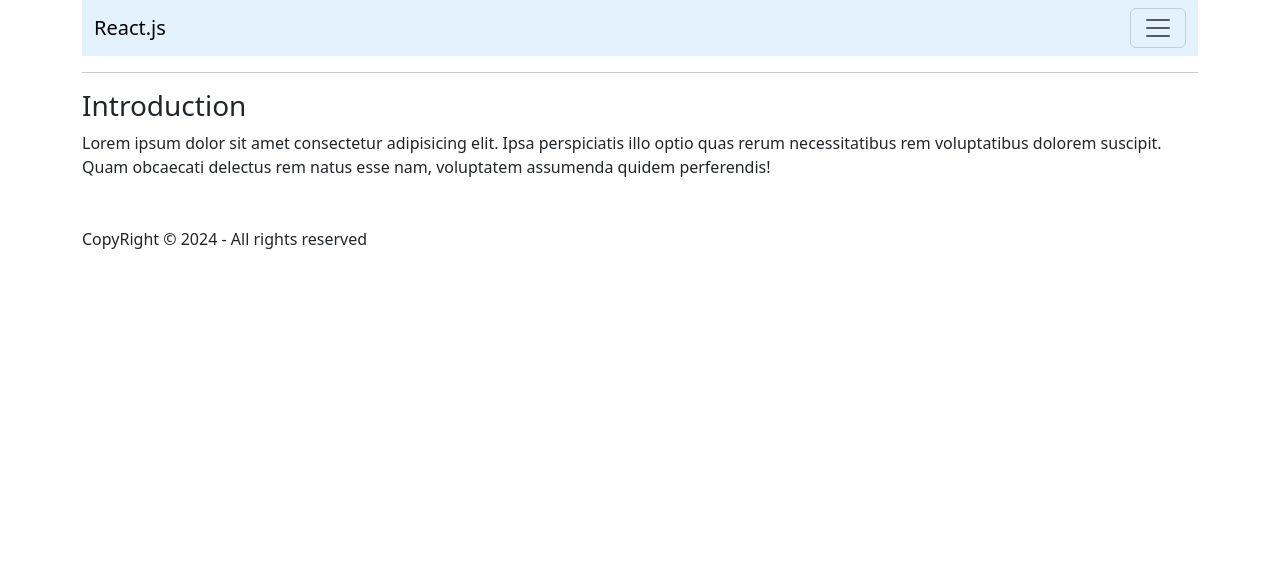
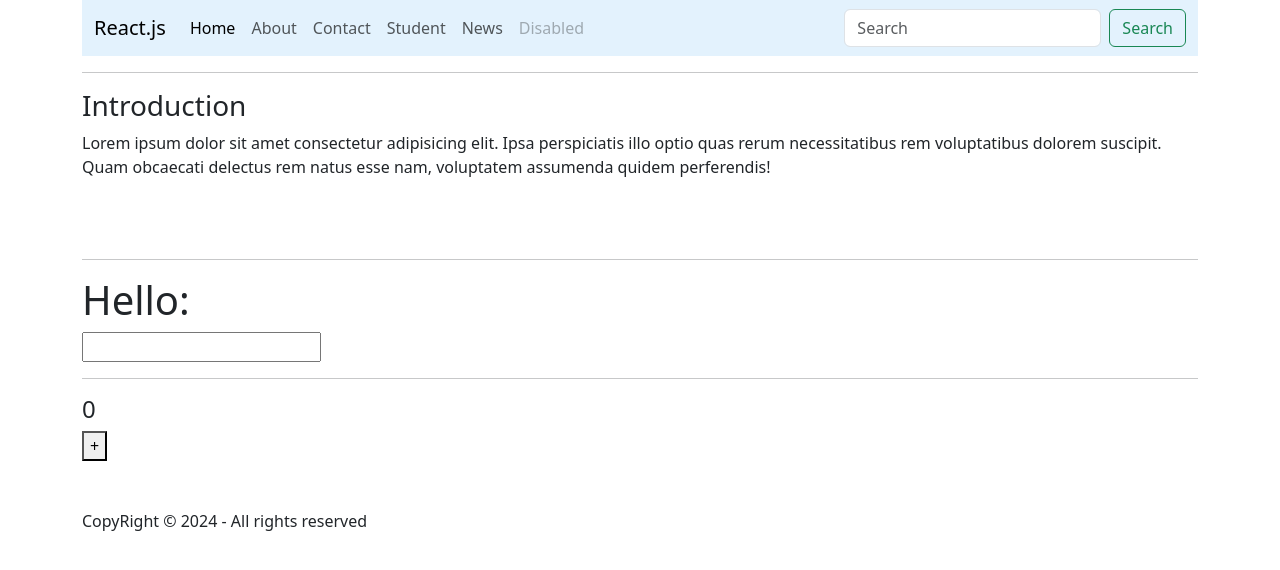
Before and after one commit to Shishir19999/FULL-STACK, a React (Vite) app in the folder React/: page / in a window 1280 px wide. Shown: the top 570 px of the page. Built offline with nearby package versions, Linux system fonts and the light colour scheme.

Commit message:
news card student form props destructure new changes to navbar

```diff
--- a/React/src/Sample web/RouterComponent.jsx
+++ b/React/src/Sample web/RouterComponent.jsx
@@ -3,6 +3,8 @@ import {Routes,Route} from "react-router-dom"
 import HomeComponent from './component/Pages/HomeComponent'
 import AboutComponent from './component/Pages/AboutComponent'
 import ContactComponent from './component/Pages/ContactComponent'
+import StudentComponent from './component/Pages/StudentComponent'
+import NewsComponent from './component/Pages/NewsComponent.jsx'
 import PageNotFound from './component/Pages/PageNotFound'
 
 function RouterComponent() {
@@ -12,6 +14,8 @@ function RouterComponent() {
       <Route path='/' element={<HomeComponent/>}/>
       <Route path='/about' element={<AboutComponent/>}/>
       <Route path='/contact' element={<ContactComponent/>}/>
+      <Route path='/student' element={<StudentComponent/>}/>
+      <Route path='/news' element={<NewsComponent/>}/>
       <Route path='*' element={<PageNotFound/>}/>
     </Routes>
     </div>
--- a/React/src/Sample web/component/Pages/HomeComponent.jsx
+++ b/React/src/Sample web/component/Pages/HomeComponent.jsx
@@ -1,10 +1,29 @@
-import React from 'react'
+import React,{useState} from 'react'
 
 function HomeComponent() {
+  let [x, setX]=useState(0);
+  const [name,setName]=useState("");
+  // let x=10;
+  const increment=()=>{
+    setX(x++)
+  }
+
+  const getInput=(e)=>{
+    setName(e.target.value)
+  }
   return (
     <div>
       <h3>Introduction</h3>
       <p>Lorem ipsum dolor sit amet consectetur adipisicing elit. Ipsa perspiciatis illo optio quas rerum necessitatibus rem voluptatibus dolorem suscipit. Quam obcaecati delectus rem natus esse nam, voluptatem assumenda quidem perferendis!</p>
+      <br></br>
+      <br></br>
+      <hr />
+      <h1>Hello:{name}</h1>
+      {/* <input type="text" onChange={(e)=>setName(e.target.value)} /> */}
+      <input type="text" onChange={getInput} />
+      <hr />
+      <h4>{x}</h4>
+      <button onClick={increment}>+</button>
     </div>
   )
 }
--- /dev/null
+++ b/React/src/Sample web/component/Pages/NewsCard.jsx
@@ -0,0 +1,25 @@
+import React from 'react'
+
+function NewsCard(props) {
+    const {item,index}=props;
+  return (
+
+      <div key={index} className="col-md-4 mb-3">
+            <div className="card">
+              <img alt="..." className="card-img-top" src={item.urlToImage} style={{height:"200px"}} />
+              <div className="card-body">
+                <h5 className="card-title">{item.title}</h5>
+                <p className="card-text">
+                 {item.description}
+                </p>
+                <a className="btn btn-primary" href={item.url}>
+                  Read More
+                </a>
+              </div>
+            </div>
+            </div>
+
+  )
+}
+
+export default NewsCard
--- /dev/null
+++ b/React/src/Sample web/component/Pages/NewsComponent.jsx
@@ -0,0 +1,39 @@
+import React, { useEffect, useState } from 'react';
+import NewsCard from './NewsCard';
+
+function NewsComponent() {
+    const [news,setNews]=useState([]);
+  useEffect(() => {
+    fetch(
+      'https://newsapi.org/v2/everything?q=tesla&from=2024-03-04&sortBy=publishedAt&apiKey=cb025e2b9dfe4a5bb5af386c4f78b7a6'
+    )
+      .then((response) => {
+        return response.json();
+      })
+      .then((data) => {
+        setNews(data.articles)
+    })
+      .catch((err) => {
+        console.log('Error:', err);
+      });
+  }, []);
+  console.log("News:",news);
+  return (
+    <div>
+      <div className="row">
+        <div className="col-md-4">
+          <h1>News List</h1>
+        </div>
+      </div>
+      <div className="row">
+        {news.map((item, index) => {
+          return (
+            <NewsCard item={item} index={index} key={index}/>
+          );
+        })}
+      </div>
+    </div>
+  );
+}
+
+export default NewsComponent;
--- /dev/null
+++ b/React/src/Sample web/component/Pages/StudentComponent.jsx
@@ -0,0 +1,35 @@
+import React,{useState} from 'react'
+
+function StudentComponent() {
+    let [name,setName]=useState("");
+    let [email,setEmail]=useState("");
+    let [address,setAddress]=useState("");
+
+    const addRecord=(e)=>{
+        e.preventDefault();
+        console.log("Name:",name)
+        console.log("E-mail:",email)
+        console.log("Address:",address)
+    }
+
+  return (
+    <div>
+
+    <h1>Student Record</h1>
+    <hr />
+    <form action="" onSubmit={addRecord}>
+        <label htmlFor="name">Name</label><br />
+        <input type="text" name='name' onChange={(e)=>setName(e.target.value)} /> <br /><br />
+        <label htmlFor="email">E-mail</label><br />
+        <input type="text" name='email' onChange={(e)=>setEmail(e.target.value)} /> <br /><br />
+        <label htmlFor="address">Name</label><br />
+        <input type="text" name='address' onChange={(e)=>setAddress(e.target.value)} /> <br /><br />
+
+        <button>Add Record</button>
+    </form>
+
+    </div>
+  )
+}
+
+export default StudentComponent
--- a/React/src/Sample web/component/layout/HeaderComponent.jsx
+++ b/React/src/Sample web/component/layout/HeaderComponent.jsx
@@ -1,5 +1,5 @@
-import React from 'react'
-import { Link } from 'react-router-dom'
+import React from 'react';
+import { Link } from 'react-router-dom';
 
 function HeaderComponent() {
   return (
@@ -7,12 +7,11 @@ function HeaderComponent() {
       {/* <Link to="/">Home</Link>&nbsp;&nbsp;&nbsp;
       <Link to="/about">About</Link>&nbsp;&nbsp;&nbsp;
       <Link to="/contact">Contact</Link>&nbsp;&nbsp;&nbsp; */}
-      <nav className="navbar" style={{backgroundColor:" #e3f2fd"}}>
+      <nav className="navbar navbar-expand-lg" style={{
+    backgroundColor: '#e3f2fd'
+  }}>
         <div className="container-fluid">
-    <Link
-      className="navbar-brand"
-      to="/"
-    >
+          <Link className="navbar-brand" to="/">
             React.js
           </Link>
           <button
@@ -26,91 +25,48 @@ function HeaderComponent() {
           >
             <span className="navbar-toggler-icon" />
           </button>
-    <div
-      className="collapse navbar-collapse"
-      id="navbarSupportedContent"
-    >
+          <div className="collapse navbar-collapse" id="navbarSupportedContent">
             <ul className="navbar-nav me-auto mb-2 mb-lg-0">
               <li className="nav-item">
-          <Link
-            aria-current="page"
-            className="nav-link active"
-            to="#"
-          >
+                <Link aria-current="page" className="nav-link active" to="/">
                   Home
                 </Link>
               </li>
               <li className="nav-item">
-          <Link
-            className="nav-link"
-            to="#"
-          >
-            Link
+                <Link className="nav-link" to="/about">
+                  About
                 </Link>
               </li>
-        <li className="nav-item dropdown">
-          <Link
-            aria-expanded="false"
-            className="nav-link dropdown-toggle"
-            data-bs-toggle="dropdown"
-            to="#"
-            role="button"
-          >
-            Dropdown
-          </Link>
-          <ul className="dropdown-menu">
-            <li>
-              <Link
-                className="dropdown-item"
-                to="#"
-              >
-                Action
+              <li className="nav-item">
+                <Link className="nav-link" to="/contact">
+                  Contact
                 </Link>
               </li>
-            <li>
-              <Link
-                className="dropdown-item"
-                to="#"
-              >
-                Another action
+              <li className="nav-item">
+                <Link className="nav-link" to="/student">
+                  Student
                 </Link>
               </li>
-            <li>
-              <hr className="dropdown-divider" />
-            </li>
-            <li>
-              <Link
-                className="dropdown-item"
-                to="#"
-              >
-                Something else here
+              <li className="nav-item">
+                <Link className="nav-link" to="/news">
+                  News
                 </Link>
               </li>
-          </ul>
-        </li>
+
               <li className="nav-item">
-          <Link
-            aria-disabled="true"
-            className="nav-link disabled"
-          >
+                <Link aria-disabled="true" className="nav-link disabled">
                   Disabled
                 </Link>
               </li>
             </ul>
-      <form
-        className="d-flex"
-        role="search"
-      >
+            <form className="d-flex" role="search">
               <input
                 aria-label="Search"
                 className="form-control me-2"
                 placeholder="Search"
                 type="search"
               />
-        <button
-          className="btn btn-outline-success"
-          type="submit"
-        >
+              <button className="btn btn-outline-success" type="submit">
                 Search
               </button>
             </form>
@@ -119,7 +75,7 @@ function HeaderComponent() {
       </nav>
       <hr />
     </div>
-  )
+  );
 }
 
-export default HeaderComponent
+export default HeaderComponent;
```
Lines whose indentation alone changed are shown as unchanged.
